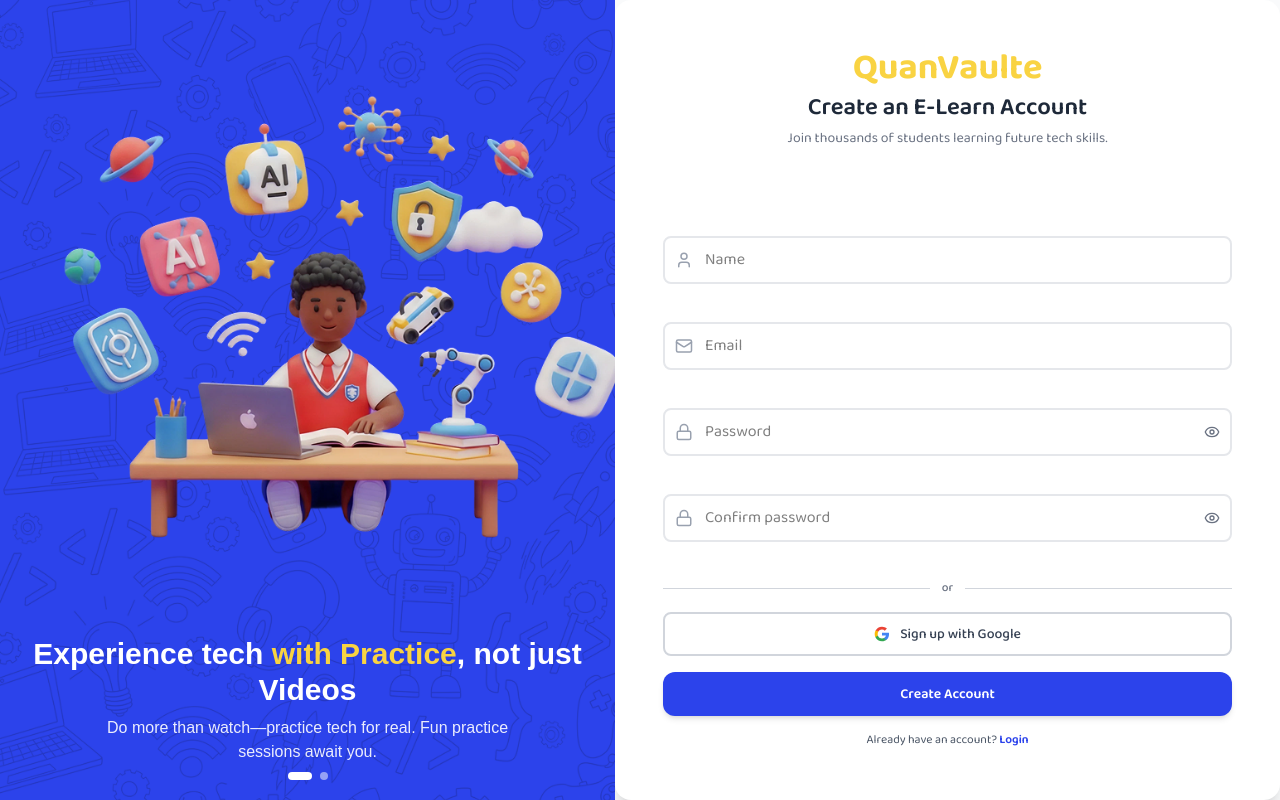
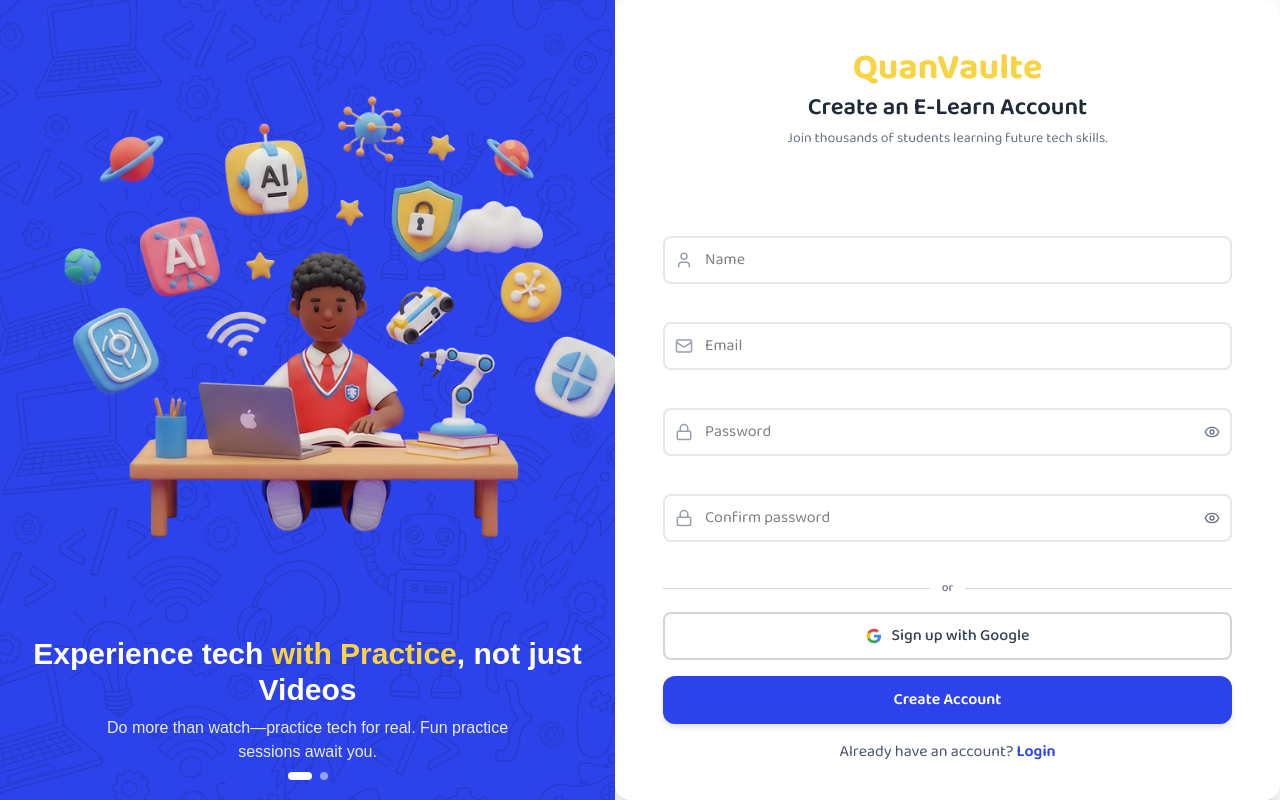
Before and after one commit to Quanvaulte/quanvaulte-user-FE, a Next.js app: page /signup in a window 1280 px wide. Built offline with nearby package versions, Linux system fonts and the light colour scheme.

Commit message:
update onboarding flow for user

```diff
--- a/components/LoginForm.tsx
+++ b/components/LoginForm.tsx
@@ -196,7 +196,7 @@
                   type="button"
                   onClick={() => setShowPassword((prev) => !prev)}
                   disabled={loading}
-                  className="absolute right-3 top-1/2 -translate-y-1/2 text-gray-500 hover:text-gray-700 transition-colors disabled:opacity-50"
+                  className="absolute right-3 top-1/2 cursor-pointer -translate-y-1/2 text-gray-500 hover:text-gray-700 transition-colors disabled:opacity-50"
                   aria-label={showPassword ? "Hide password" : "Show password"}>
                   {showPassword ? <EyeOff size={18} /> : <Eye size={18} />}
                 </button>
@@ -240,7 +240,7 @@
             disabled={loading}
             whileHover={!loading ? { scale: 1.01 } : {}}
             whileTap={!loading ? { scale: 0.99 } : {}}
-            className={`w-full py-3.5 flex justify-center items-center gap-2 bg-[#2C43EB] text-white font-semibold rounded-xl transition-all duration-200 shadow-md ${
+            className={`w-full py-3.5 flex justify-center cursor-pointer items-center gap-2 bg-[#2C43EB] text-white font-semibold rounded-xl transition-all duration-200 shadow-md ${
               loading
                 ? "opacity-70 cursor-not-allowed"
                 : "hover:bg-[#2336c9] hover:shadow-lg active:shadow-md"
--- a/components/SignUpForm.tsx
+++ b/components/SignUpForm.tsx
@@ -279,7 +279,7 @@
           disabled={loading}
           whileHover={!loading ? { scale: 1.01 } : {}}
           whileTap={!loading ? { scale: 0.99 } : {}}
-          className={`w-full flex items-center justify-center gap-2.5 py-2.5 border-2 border-gray-300 rounded-lg transition-all ${
+          className={`w-full flex items-center cursor-pointer justify-center gap-2.5 py-2.5 border-2 border-gray-300 rounded-lg transition-all ${
             loading
               ? "opacity-60 cursor-not-allowed"
               : "hover:bg-gray-50 hover:border-gray-400 active:bg-gray-100"
@@ -302,7 +302,7 @@
               d="M22.56 12.25c0-.78-.07-1.53-.2-2.25H12v4.26h5.92c-.26 1.37-1.04 2.53-2.21 3.31v2.77h3.57c2.08-1.92 3.28-4.74 3.28-8.09z"
             />
           </svg>
-          <span className="text-gray-700 font-medium text-sm">
+          <span className="text-gray-700 font-medium text-base">
             Sign up with Google
           </span>
         </motion.button>
@@ -313,7 +313,7 @@
           disabled={loading}
           whileHover={!loading ? { scale: 1.01 } : {}}
           whileTap={!loading ? { scale: 0.99 } : {}}
-          className={`w-full py-3 flex justify-center items-center gap-2 bg-[#2C43EB] text-white font-semibold rounded-xl transition-all duration-200 shadow-md ${
+          className={`w-full py-3 flex justify-center cursor-pointer items-center gap-2 bg-[#2C43EB] text-white font-semibold rounded-xl transition-all duration-200 shadow-md ${
             loading
               ? "opacity-70 cursor-not-allowed"
               : "hover:bg-[#2336c9] hover:shadow-lg active:shadow-md"
@@ -321,15 +321,15 @@
           {loading ? (
             <>
               <Loader2 className="animate-spin" size={16} />
-              <span className="text-sm">Creating Account...</span>
+              <span className="text-base">Creating Account...</span>
             </>
           ) : (
-            <span className="text-sm">Create Account</span>
+            <span className="text-base ">Create Account</span>
           )}
         </motion.button>
 
         {/* Login Redirect */}
-        <p className="text-center text-xs text-gray-600 mt-3">
+        <p className="text-center text-base text-gray-600 mt-3">
           Already have an account?{" "}
           <Link
             href="/login"
```
